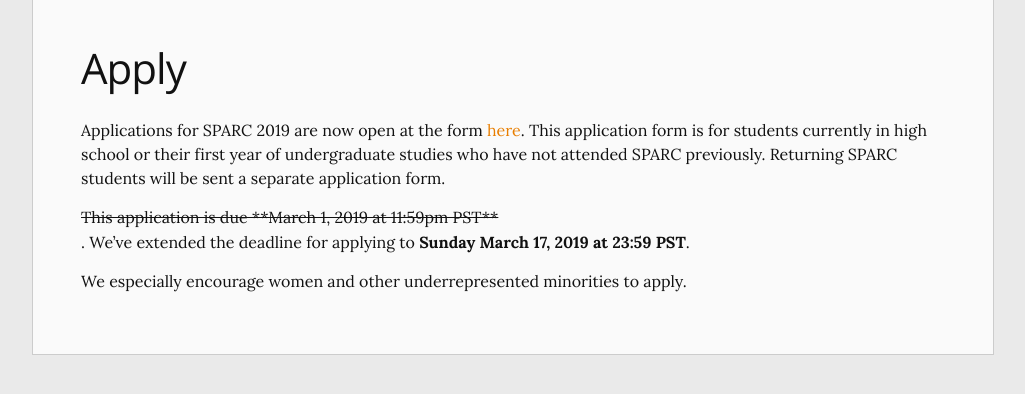
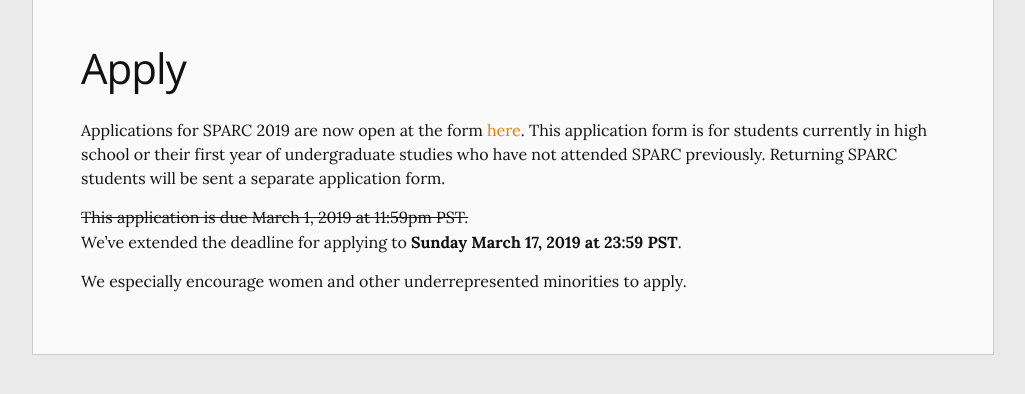
Before and after one commit to sparc-camp/sparc-camp.github.io, a Jekyll site: the page built from content/apply.md, in a window 1280 px wide, cut to the strip 384-778 px from the top of the page. Shown: the whole strip, without its empty margins (127-1152 px from the left). Built offline with Jekyll 4.4.1, drawn with Linux system fonts in a browser that asks for light colours.

```diff
--- a/content/apply.md
+++ b/content/apply.md
@@ -7,6 +7,6 @@ nav_order: 3
 
 Applications for SPARC 2019 are now open at the form [here]({{"https://docs.google.com/forms/d/e/1FAIpQLSdNaRR1_GXe64cVXu1w9DrWWkWsQ9KvM9EriNE7nBIbGBvwng/viewform?usp=sf_link"}}). This application form is for students currently in high school or their first year of undergraduate studies who have not attended SPARC previously. Returning SPARC students will be sent a separate application form.
 
-<strike>This application is due **March 1, 2019 at 11:59pm PST**</strike>. We’ve extended the deadline for applying to **Sunday March 17, 2019 at 23:59 PST**.
+<strike>This application is due March 1, 2019 at 11:59pm PST.</strike> We’ve extended the deadline for applying to **Sunday March 17, 2019 at 23:59 PST**.
 
 We especially encourage women and other underrepresented minorities to apply.
```
